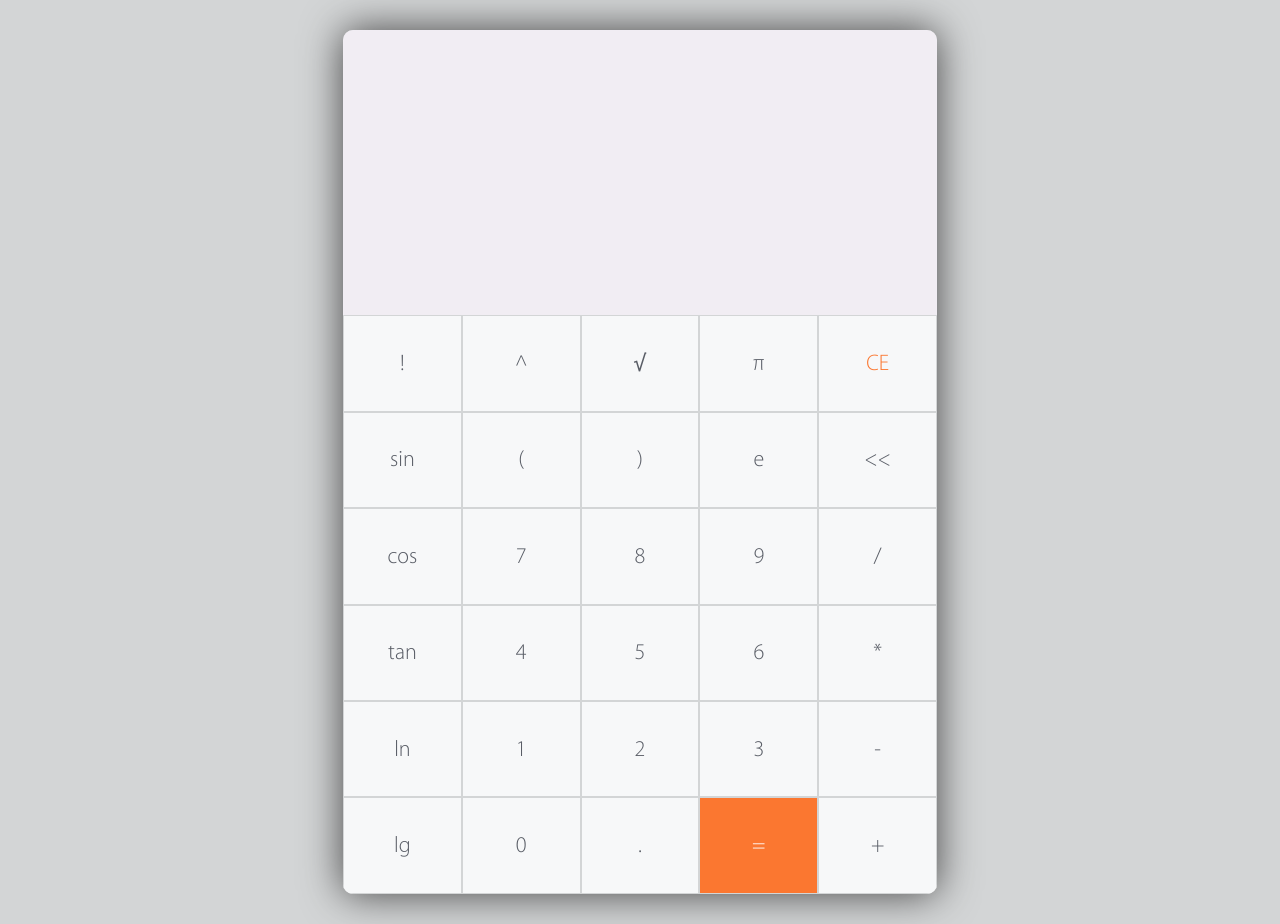
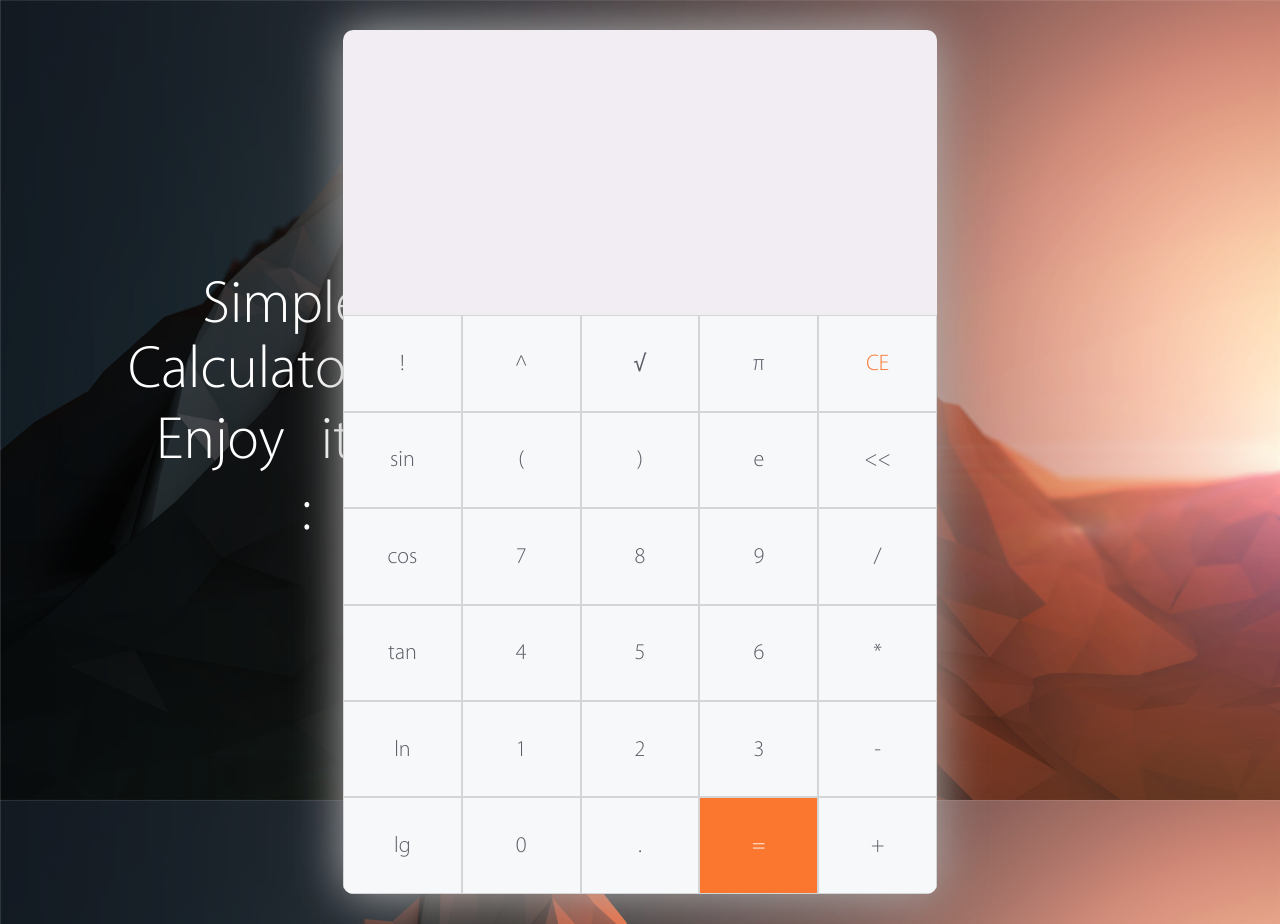
Before and after one commit to HeskeyBaozi/web-homework-sysu, a website built with webpack: page assets/index.html in a window 1280 px wide. Built offline with nearby package versions, Linux system fonts and the light colour scheme.

Commit message:
add text & bg.jpg

```diff
--- a/assets/css/style.css
+++ b/assets/css/style.css
@@ -17,7 +17,7 @@ body {
 
     text-align: center;
 
-    background-color: #d3d5d6;
+    background: #d3d5d6 url('../img/bg.jpg') 0 / cover fixed;
 }
 
 div {
@@ -37,7 +37,23 @@ div {
 
     color: #595d66;
     border-radius: 10px;
-    box-shadow: 0 0 40px #434343;
+    box-shadow: 0 0 50px #b0b0b0;
+}
+
+/**************************************************
+                       text
+***************************************************/
+#text {
+    font-size: 60px;
+
+    position: fixed;
+    z-index: -1;
+    top: 34%;
+    left: 10%;
+
+    text-align: right;
+
+    color: white;
 }
 
 /**************************************************
@@ -144,9 +160,9 @@ div {
 
     cursor: pointer;
     -webkit-user-select: none;
-       -moz-user-select: none;
-        -ms-user-select: none;
-            user-select: none;
+    -moz-user-select: none;
+    -ms-user-select: none;
+    user-select: none;
     transition: all 200ms;
 
     border: 1px solid #d3d5d6;
--- a/assets/index.html
+++ b/assets/index.html
@@ -49,7 +49,12 @@
     </div>
 </div>
 
-<div id="convert-appearance"></div>
+<div id="text">
+    <p>Simple</p>
+    <p>Calculator</p>
+    <p>Enjoy it!</p>
+    <p> : )</p>
+</div>
 <script src="js/calc.js"></script>
 </body>
 </html>
```
Also changed, not shown: assets/img/bg.jpg (added).
